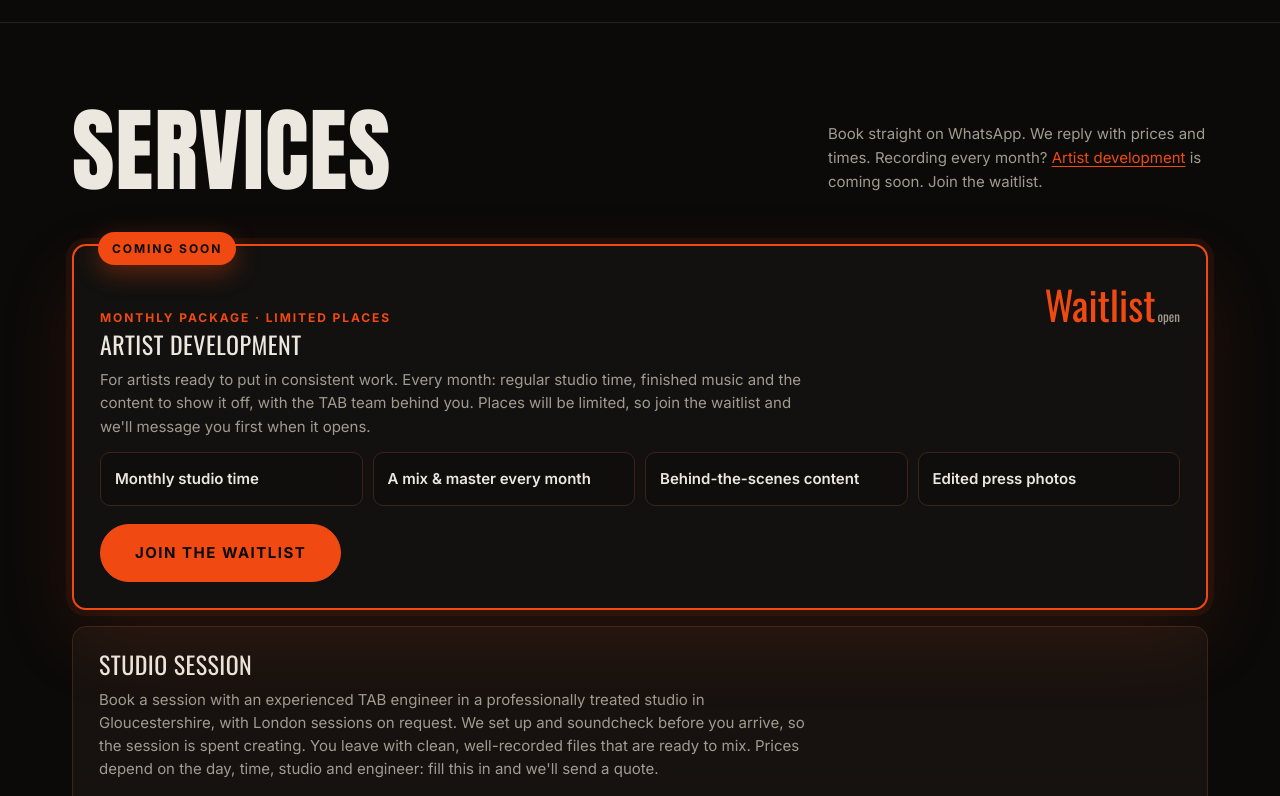
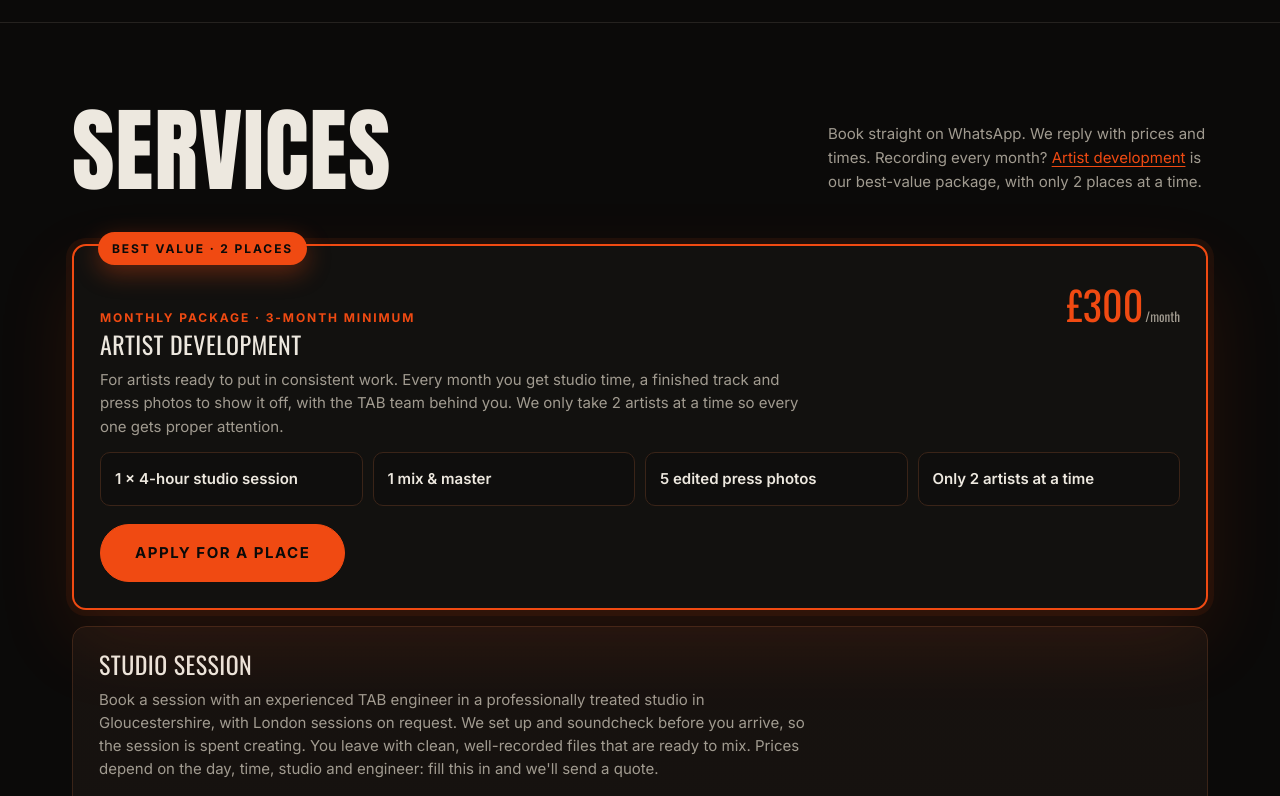
Before and after one commit to Webhosting-com/cubs.web, a plain HTML site: page index.html in a window 1280 px wide. Shown: the part 7540-8336 px from the top of the page. Drawn offline with nearby package versions, Linux system fonts and the light colour scheme.

Commit message:
Services: publish artist development at £300/month, 2 places
Co-Authored-By: Claude Opus 5.5 <noreply@anthropic.com>
Claude-Session: https://claude.ai/code/session_01LZBd3YDra9VV1hafNYbhB3

```diff
--- a/index.html
+++ b/index.html
@@ -618,13 +618,13 @@ nav.main a.cur{color:var(--ink)}
 </div></div></section>
 
 <section class="s" id="services"><div class="wrap">
-<div class="sh"><h2>Services</h2><p>Book straight on WhatsApp. We reply with prices and times. Recording every month? <a href="#artistDev" class="svc-jump">Artist development</a> is coming soon. Join the waitlist.</p></div>
+<div class="sh"><h2>Services</h2><p>Book straight on WhatsApp. We reply with prices and times. Recording every month? <a href="#artistDev" class="svc-jump">Artist development</a> is our best-value package, with only 2 places at a time.</p></div>
 <div class="svc-grid">
-<article class="svc-card svc-dev" id="artistDev"><span class="svc-pop">Coming soon</span>
-<div class="svc-top"><div><span class="svc-tag">Monthly package · limited places</span><h3>Artist development</h3></div><b>Waitlist<small>open</small></b></div>
-<p>For artists ready to put in consistent work. Every month: regular studio time, finished music and the content to show it off, with the TAB team behind you. Places will be limited, so join the waitlist and we'll message you first when it opens.</p>
-<ul class="svc-list"><li>Monthly studio time</li><li>A mix &amp; master every month</li><li>Behind-the-scenes content</li><li>Edited press photos</li></ul>
-<a class="btn svc-wa svc-big" href="#" data-wa="dev" target="_blank" rel="noopener">Join the waitlist</a>
+<article class="svc-card svc-dev" id="artistDev"><span class="svc-pop">Best value · 2 places</span>
+<div class="svc-top"><div><span class="svc-tag">Monthly package · <span style="white-space:nowrap">3-month minimum</span></span><h3>Artist development</h3></div><b>£300<small>/month</small></b></div>
+<p>For artists ready to put in consistent work. Every month you get studio time, a finished track and press photos to show it off, with the TAB team behind you. We only take 2 artists at a time so every one gets proper attention.</p>
+<ul class="svc-list"><li>1 × 4-hour studio session</li><li>1 mix &amp; master</li><li>5 edited press photos</li><li>Only 2 artists at a time</li></ul>
+<a class="btn svc-wa svc-big" href="#" data-wa="dev" target="_blank" rel="noopener">Apply for a place</a>
 </article>
 <article class="svc-card svc-book" id="studioBook">
 <div class="svc-top"><h3>Studio session</h3></div>
@@ -641,7 +641,7 @@ nav.main a.cur{color:var(--ink)}
 <div class="field"><label>Anything else? <span class="optl">(optional)</span></label>
 <div class="sb-extras"><label class="chip"><input type="checkbox" value="Mixing"><span class="box" aria-hidden="true"></span><span>Mixing</span></label><label class="chip"><input type="checkbox" value="Mastering"><span class="box" aria-hidden="true"></span><span>Mastering</span></label><label class="chip"><input type="checkbox" value="Mix &amp; master"><span class="box" aria-hidden="true"></span><span>Mix &amp; master</span></label><label class="chip"><input type="checkbox" value="Production"><span class="box" aria-hidden="true"></span><span>Production</span></label><label class="chip"><input type="checkbox" value="Photographer"><span class="box" aria-hidden="true"></span><span>Photographer</span></label><label class="chip"><input type="checkbox" value="Videographer"><span class="box" aria-hidden="true"></span><span>Videographer</span></label></div></div>
 <div class="field"><label for="sbNotes">Notes <span class="optl">(optional)</span></label><input id="sbNotes" placeholder="Times that suit you, a link to your music, anything we should know"></div>
-<p class="sb-tip">Recording regularly? Our monthly <a href="#artistDev">Artist development</a> package is coming soon. Join the waitlist.</p>
+<p class="sb-tip">Recording regularly? <a href="#artistDev">Artist development</a> gives you a 4-hour session, a mix &amp; master and 5 press photos every month for £300.</p>
 <button class="btn" type="submit">Book on WhatsApp</button>
 </form>
 </article>
@@ -653,7 +653,7 @@ nav.main a.cur{color:var(--ink)}
 <li><b>Deposit:</b> a 50% deposit, paid by the payment link we send you, confirms your booking. The rest is due on the day or before files are delivered.</li>
 <li><b>Moving or cancelling:</b> give us at least 48 hours' notice and we'll move your booking or refund the deposit. With less notice, the deposit is kept.</li>
 <li><b>Changes to mixes and masters:</b> one round of changes is included. A round is one set of notes sent together. Extra rounds are £25 each. New parts, re-recorded vocals or a different beat count as a new mix.</li>
-<li><b>Artist development:</b> when it opens, it will run on a 3-month minimum.</li>
+<li><b>Artist development:</b> £300 a month on a 3-month minimum. Places are limited to 2 artists at a time.</li>
 </ul></div>
 </div></section>
 <section class="s" id="subscribe"><div class="wrap"><div class="sub">
@@ -832,7 +832,7 @@ const fmt = s => new Date(s + 'T12:00:00').toLocaleDateString('en-GB', { day: 'n
   const wa = t => 'https://wa.me/' + CONFIG.WHATSAPP + '?text=' + encodeURIComponent(t);
   const hi = "Hi, I found The Audio Box website. ";
   const MSG = {
-    dev: "I'd like to join the waitlist for the artist development package. A bit about me and my music: \nLink to my music: ",
+    dev: "I'd like to apply for a place on the artist development package (£300 per month, 3-month minimum). A bit about me and my music: \nLink to my music: ",
     mix: "I'd like to book mixing (£100 per track). Number of tracks: \nLink to my music: ",
     mixmaster: "I'd like to book mix & master (£125 per track). Number of tracks: \nLink to my music: ",
     master: "I'd like to book mastering (£50 per track). Number of tracks: \nLink to my music: ",
```
Also changed, not shown: guides/before-your-studio-session.html (+1 -1 lines), 1 other file.
